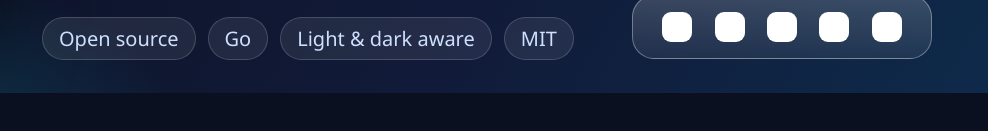
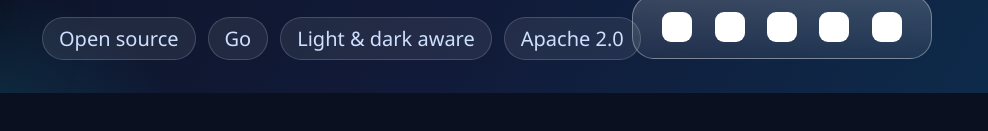
Before and after one commit to AnderCMD/TaskGlass, a plain HTML site: page assets/src/banner.html in a window 1280 px wide. Shown: the part 227-358 px from the top of the page, 292-1280 px from the left. Drawn offline with Linux system fonts and the light colour scheme.

Commit message:
Relicense from MIT to Apache License 2.0 (#9)
Co-authored-by: Claude Sonnet 5.5 <noreply@anthropic.com>

```diff
--- a/assets/src/banner.html
+++ b/assets/src/banner.html
@@ -17,6 +17,6 @@
   <img class="logo" src="logo.svg">
   <h1>Task<span>Glass</span></h1>
   <p>A transparent taskbar for Windows 10 &amp; 11</p>
-  <div class="chips"><i>Open source</i><i>Go</i><i>Light &amp; dark aware</i><i>MIT</i></div>
+  <div class="chips"><i>Open source</i><i>Go</i><i>Light &amp; dark aware</i><i>Apache 2.0</i></div>
   <div class="bar"><b></b><b></b><b></b><b></b><b></b></div>
 </div></body></html>
```
Also changed, not shown: site/index.html (+1 -1 lines), 4 other files.
